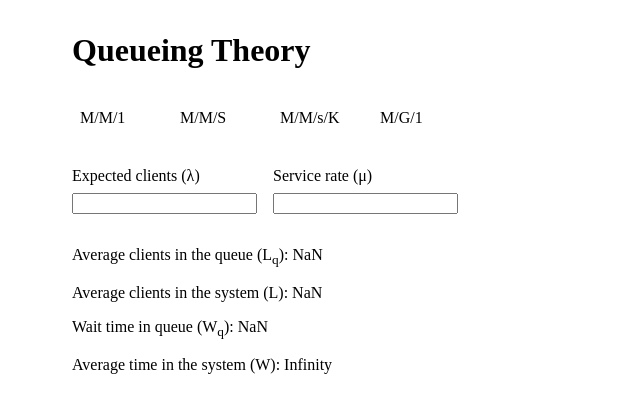
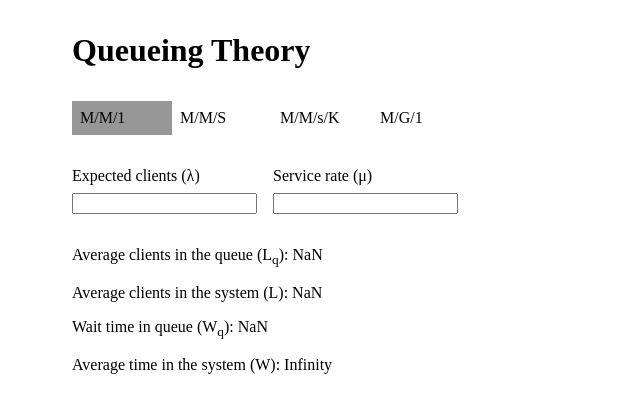
Before and after one commit to PedroRangelP/Queueing-Theory, a React app: page / in a window 1280 px wide. Shown: the top 412 px of the page, without its empty margins (0-640 px from the left). Built offline with nearby package versions, Linux system fonts and the light colour scheme.

Commit message:
Active class on selector

```diff
--- a/src/App.js
+++ b/src/App.js
@@ -12,7 +12,7 @@ const selectorOptions = { MM1: 'M/M/1', MMs: 'M/M/S', MMsK: 'M/M/s/K', MG1: 'M/G
 
 const App = () => {
     const [results, setResults] = useState({})
-    const [selection, setSelection] = useState('')
+    const [selection, setSelection] = useState(selectorOptions.MM1)
 
     const formChangeHandler = (lambda, mu) => {
         const results = calculateMM1(lambda, mu)
@@ -27,7 +27,7 @@ const App = () => {
     return (
         <Layout>
             <h1 className='title'>Queueing Theory</h1>
-            <Selector options={selectorOptions} onSelect={selectionHandler} />
+            <Selector options={selectorOptions} onSelect={selectionHandler} active={selection}/>
             <Form onChange={formChangeHandler} />
             <Results data={results} />
         </Layout>
--- a/src/components/Selector.js
+++ b/src/components/Selector.js
@@ -1,19 +1,23 @@
 import React from 'react'
 
-const Selector = ({ options, onSelect }) => {
+const Selector = ({ options, onSelect, active }) => {
     const handleSelection = (event) => {
         const selection = event.target.textContent
         onSelect(selection)
     }
 
     const optionValues = Object.values(options)
-    const optionItems = optionValues.map(option => <li onClick={handleSelection} key={option}>{option}</li>)
+    const optionItems = optionValues.map((option) => (
+        <li
+            onClick={handleSelection}
+            key={option}
+            className={active === option ? 'active' : '' }
+        >
+            {option}
+        </li>
+    ))
 
-    return (
-        <ul className='selector'>
-            {optionItems}
-        </ul>
-    )
+    return <ul className='selector'>{optionItems}</ul>
 }
 
 export default Selector
--- a/src/styles.css
+++ b/src/styles.css
@@ -13,6 +13,10 @@
     max-width: 100px;
     width: 100%;
     padding: 0.5rem;
+}
+
+.selector > li.active {
+    background-color: #979797;
 }
 
 .selector > li:hover {
```
